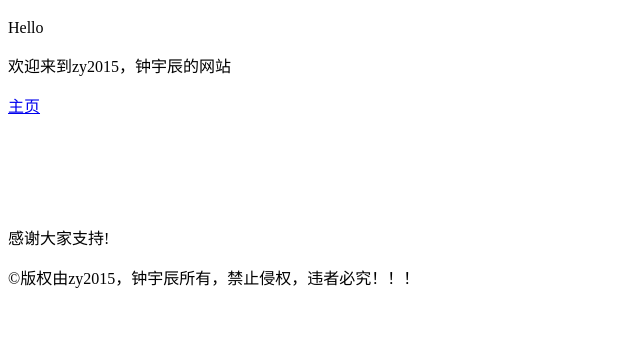
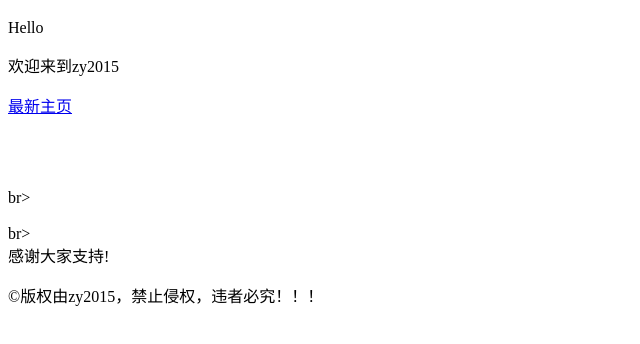
Before and after one commit to zy15626/zywww, a plain HTML site: page index.html in a window 1280 px wide. Shown: the part 70-414 px from the top of the page, without its empty margins (0-640 px from the left). Drawn offline with Linux system fonts and the light colour scheme.

Commit message:
更改的主要网站。

```diff
--- a/index.html
+++ b/index.html
@@ -8,10 +8,10 @@
 <body>
     <h1>你好</h1>
     <p>Hello<p>
-    <p>欢迎来到zy2015，钟宇辰的网站</p>
-    <a href="https://zy2015.de5.net/main">主页</a>
-    <br><br><br><br><br><br><br>感谢大家支持!
-    <p>©版权由zy2015，钟宇辰所有，禁止侵权，违者必究！！！</p>
+    <p>欢迎来到zy2015</p>
+    <a href="https://zy2015.de5.net/main">最新主页</a>
+    <br><br><br><br><br>br><br><br>br><br>感谢大家支持!
+    <p>©版权由zy2015，禁止侵权，违者必究！！！</p>
     <pre></pre>
 </body>
 </html>
```
